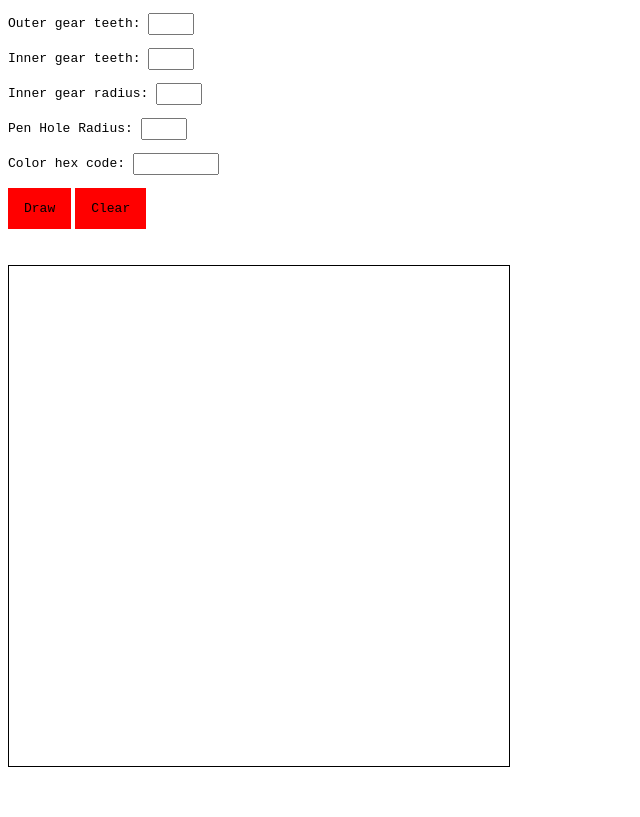
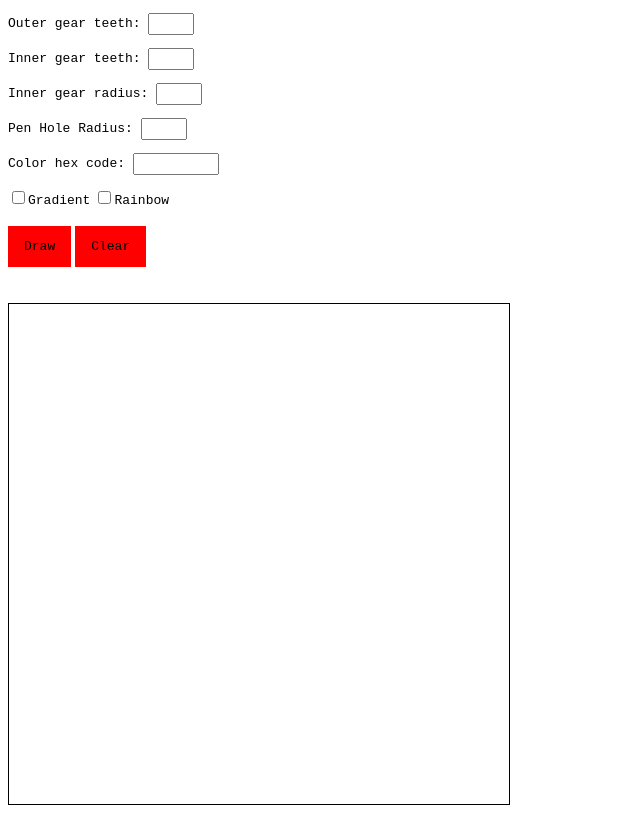
Before and after one commit to TheNarcissisticArsonist/Spirograph, a plain HTML site: page index.html in a window 1280 px wide. Shown: the whole page, without its empty margins (0-640 px from the left). Drawn offline with Linux system fonts and the light colour scheme.

Commit message:
This should be cool!

```diff
--- a/index.html
+++ b/index.html
@@ -11,6 +11,11 @@
 <pre>Inner gear radius: <textarea id="innerRadius" class="inlineInput" onfocus="this.select();"></textarea></pre>
 <pre>Pen Hole Radius: <textarea id="penHoleRadius" class="inlineInput" onfocus="this.select();"></textarea></pre>
 <pre>Color hex code: <textarea id="color" class="inlineInput" onfocus="this.select();"></textarea></pre>
+<form>
+	<input type="checkbox" id="gradient"><pre style="display: inline;">Gradient</pre></input>
+	<input type="checkbox" id="rainbow"><pre style="display: inline;">Rainbow</pre></input>
+</form>
+<br>
 <div id="drawButton"><pre>Draw</pre></div>
 <div id="clearButton"><pre>Clear</pre></div>
 <br><br><br>
```
